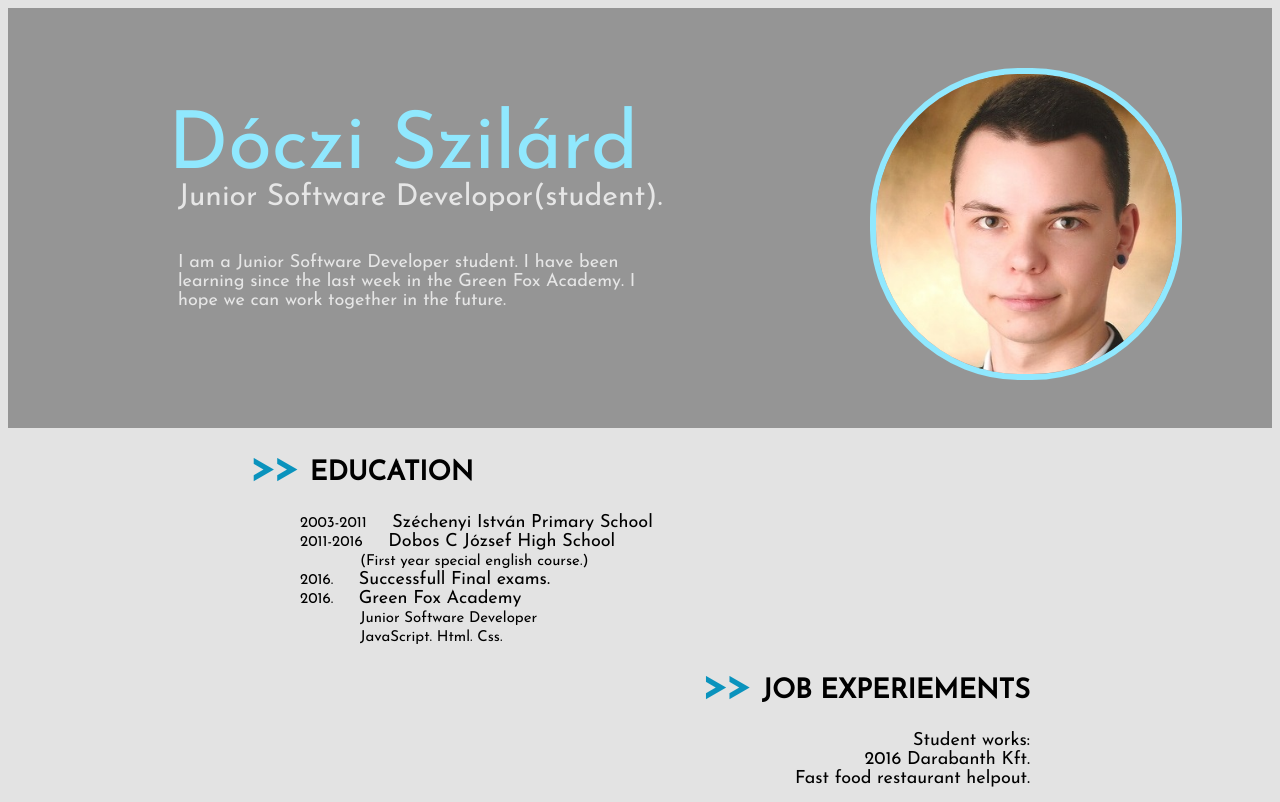
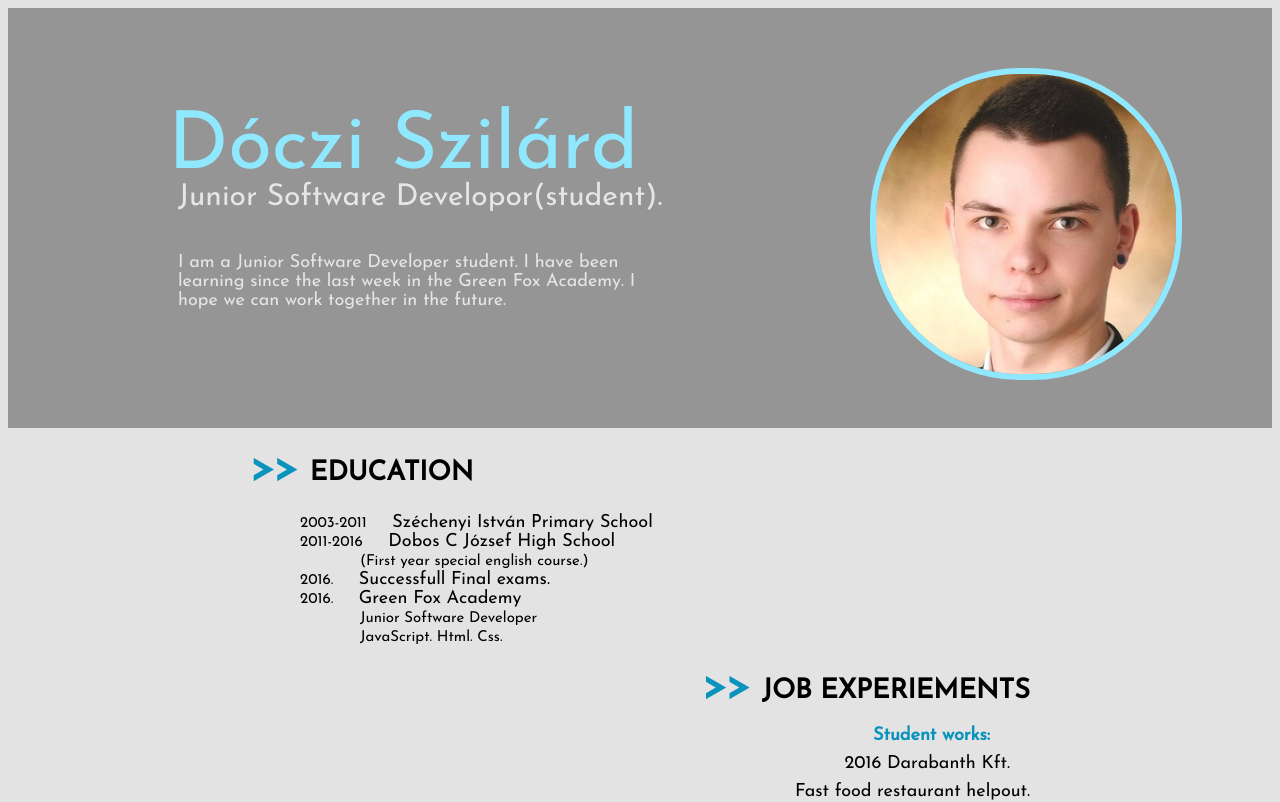
Before and after one commit to green-fox-academy/Szilardoo, a plain HTML site: page Week1/Project_own_cv/myCV.html in a window 1280 px wide. Shown: the top 802 px of the page. Drawn offline with Linux system fonts and the light colour scheme.

Commit message:
finallyzing myCV

```diff
--- a/Week1/Project_own_cv/myCV.html
+++ b/Week1/Project_own_cv/myCV.html
@@ -23,7 +23,8 @@
                 <small>JavaScript. Html. Css.</small></li>
             </ul>
             <h2>Job experiements</h2>
-            <p>Student works:<br>2016 Darabanth Kft.<br>Fast food restaurant helpout.</p>
+            <p class="student">Student works:</p>
+            <p class="darabanth">2016 Darabanth Kft.</p><p class="restaurant">Fast food restaurant helpout.</p>
             <h2>Strengths</h2>
             <ul><li>Creativity</li>
                 <li>Critical Thinking</li>
@@ -35,9 +36,9 @@
             <span class="mobile">Mobile:</span> +36309236760</p>
         </article>
         <footer>
-            <a class="facebook" href="http://facebook.com/szilcsoo">Facebook</a>
-            <a class="twitter" href="https://twitter.com/Szilardoo">Twitter</a>
-            <a class="github" href="https://github.com/Szilardoo">Github</a></div>
+            <a class="facebook" href="http://facebook.com/szilcsoo" target="_blank">Facebook</a>
+            <a class="twitter" href="https://twitter.com/Szilardoo" target="_blank">Twitter</a>
+            <a class="github" href="https://github.com/Szilardoo" target="_blank">Github</a></div>
         </footer>
     </body>
 </html>
--- a/Week1/Project_own_cv/style.css
+++ b/Week1/Project_own_cv/style.css
@@ -62,8 +62,21 @@ h2::before {
     color: rgb(10, 147, 189);
 }
 
-article h2 + p {
+article h2 + p, .darabanth, .restaurant {
     text-align: right;
+}
+.darabanth {
+    padding-right: 20px;
+}
+
+.student, .darabanth, .restaurant {
+    line-height: 10px;
+}
+
+.student {
+    color: rgb(10, 147, 189);
+    padding-right: 40px;
+    font-weight: bolder;
 }
 
 article {
```
